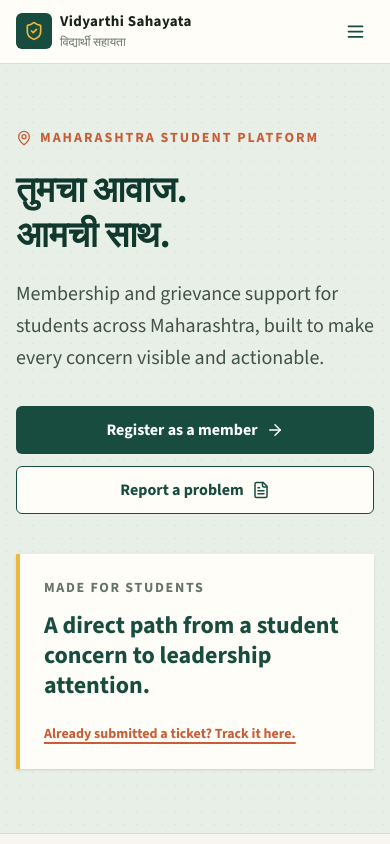
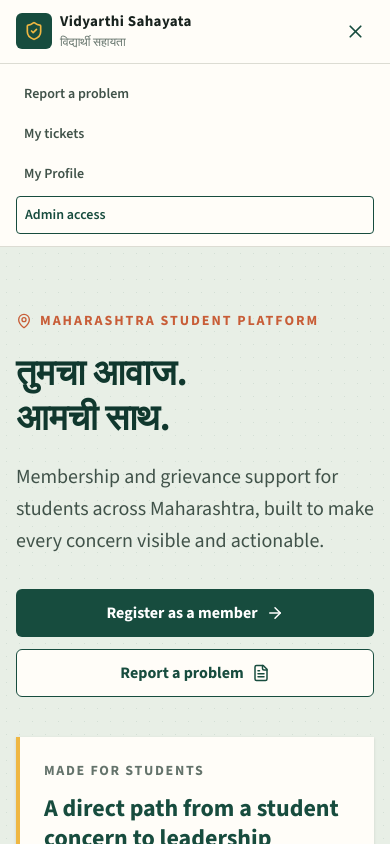
Before and after one commit to OSV-code/NSC_SP, a Next.js app: page / in a window 390 px wide. Both pictures are taken after a click on the button "Open menu". Shown: the top 844 px of the page. Built offline with nearby package versions, Linux system fonts and the light colour scheme; no server answers.

Commit message:
mobile menu

```diff
--- a/src/components/public-header.tsx
+++ b/src/components/public-header.tsx
@@ -3,12 +3,13 @@
 import Link from "next/link";
 import { useEffect, useState } from "react";
 import { useRouter } from "next/navigation";
-import { Menu, ShieldCheck } from "lucide-react";
+import { Menu, X, ShieldCheck } from "lucide-react";
 import { copy } from "@/lib/copy";
 import { getSupabase } from "@/lib/supabase";
 
 export function PublicHeader() {
   const [fullName, setFullName] = useState<string | null>(null);
+  const [menuOpen, setMenuOpen] = useState(false);
   const router = useRouter();
 
   useEffect(() => {
@@ -24,13 +25,14 @@
   async function logout() {
     await getSupabase().auth.signOut();
     setFullName(null);
+    setMenuOpen(false);
     router.push("/");
   }
 
   return (
     <header className="border-b border-[#dcdcd3] bg-[#fffdf8]">
       <div className="mx-auto flex max-w-6xl items-center justify-between px-4 py-3 sm:px-6">
-        <Link href="/" className="focus-ring flex items-center gap-2 rounded-sm" aria-label="Vidyarthi Sahayata home">
+        <Link href="/" className="focus-ring flex items-center gap-2 rounded-sm" aria-label="Vidyarthi Sahayata home" onClick={() => setMenuOpen(false)}>
           <span className="flex size-9 items-center justify-center rounded-md bg-[#174c3e] text-[#efb742]"><ShieldCheck size={20} /></span>
           <span className="leading-tight"><strong className="block text-[15px] tracking-wide">{copy.brand}</strong><span className="font-[var(--font-devnagari)] text-xs text-[#64736b]">विद्यार्थी सहायता</span></span>
         </Link>
@@ -47,8 +49,32 @@
           )}
           <Link className="focus-ring rounded-sm border border-[#174c3e] px-3 py-1.5 text-[#174c3e] hover:bg-[#174c3e] hover:text-white" href="/admin/login">{copy.nav.admin}</Link>
         </nav>
-        <button className="focus-ring rounded-sm p-2 text-[#174c3e] md:hidden" aria-label="Open menu"><Menu size={21} /></button>
+        <button
+          type="button"
+          className="focus-ring rounded-sm p-2 text-[#174c3e] md:hidden"
+          aria-label={menuOpen ? "Close menu" : "Open menu"}
+          aria-expanded={menuOpen}
+          aria-controls="mobile-nav"
+          onClick={() => setMenuOpen((open) => !open)}
+        >
+          {menuOpen ? <X size={21} /> : <Menu size={21} />}
+        </button>
       </div>
+      {menuOpen ? (
+        <nav id="mobile-nav" className="flex flex-col gap-1 border-t border-[#dcdcd3] bg-[#fffdf8] px-4 py-3 text-sm font-semibold text-[#405249] md:hidden" aria-label="Mobile navigation">
+          <Link className="focus-ring rounded-sm px-2 py-2 hover:text-[#174c3e]" href="/report-issue" onClick={() => setMenuOpen(false)}>{copy.nav.report}</Link>
+          <Link className="focus-ring rounded-sm px-2 py-2 hover:text-[#174c3e]" href="/track" onClick={() => setMenuOpen(false)}>{copy.nav.track}</Link>
+          {fullName ? (
+            <>
+              <Link className="focus-ring rounded-sm px-2 py-2 hover:text-[#174c3e]" href="/register" onClick={() => setMenuOpen(false)}>{fullName.split(" ")[0]}&apos;s profile</Link>
+              <button type="button" onClick={logout} className="focus-ring rounded-sm px-2 py-2 text-left hover:text-[#c85d37]">Logout</button>
+            </>
+          ) : (
+            <Link className="focus-ring rounded-sm px-2 py-2 hover:text-[#174c3e]" href="/register" onClick={() => setMenuOpen(false)}>{copy.nav.register}</Link>
+          )}
+          <Link className="focus-ring rounded-sm border border-[#174c3e] px-2 py-2 text-[#174c3e] hover:bg-[#174c3e] hover:text-white" href="/admin/login" onClick={() => setMenuOpen(false)}>{copy.nav.admin}</Link>
+        </nav>
+      ) : null}
     </header>
   );
 }
```
